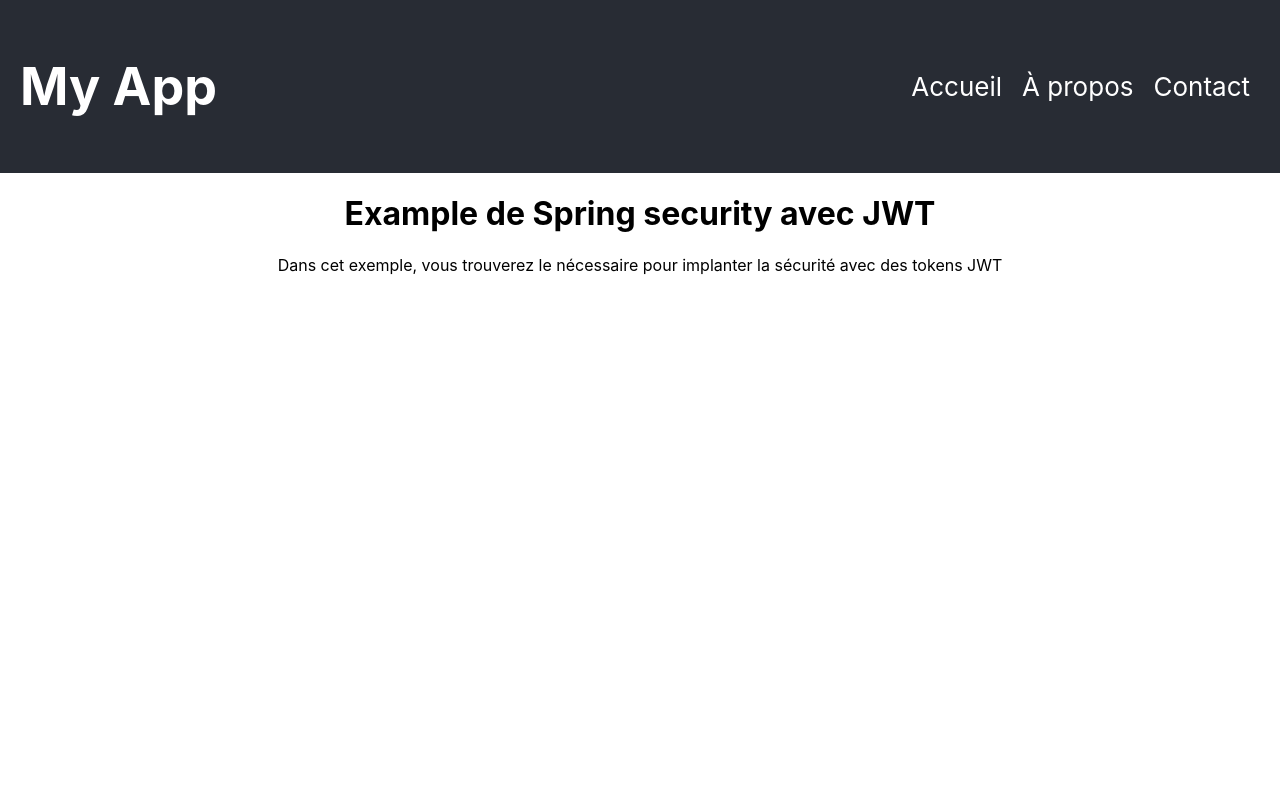
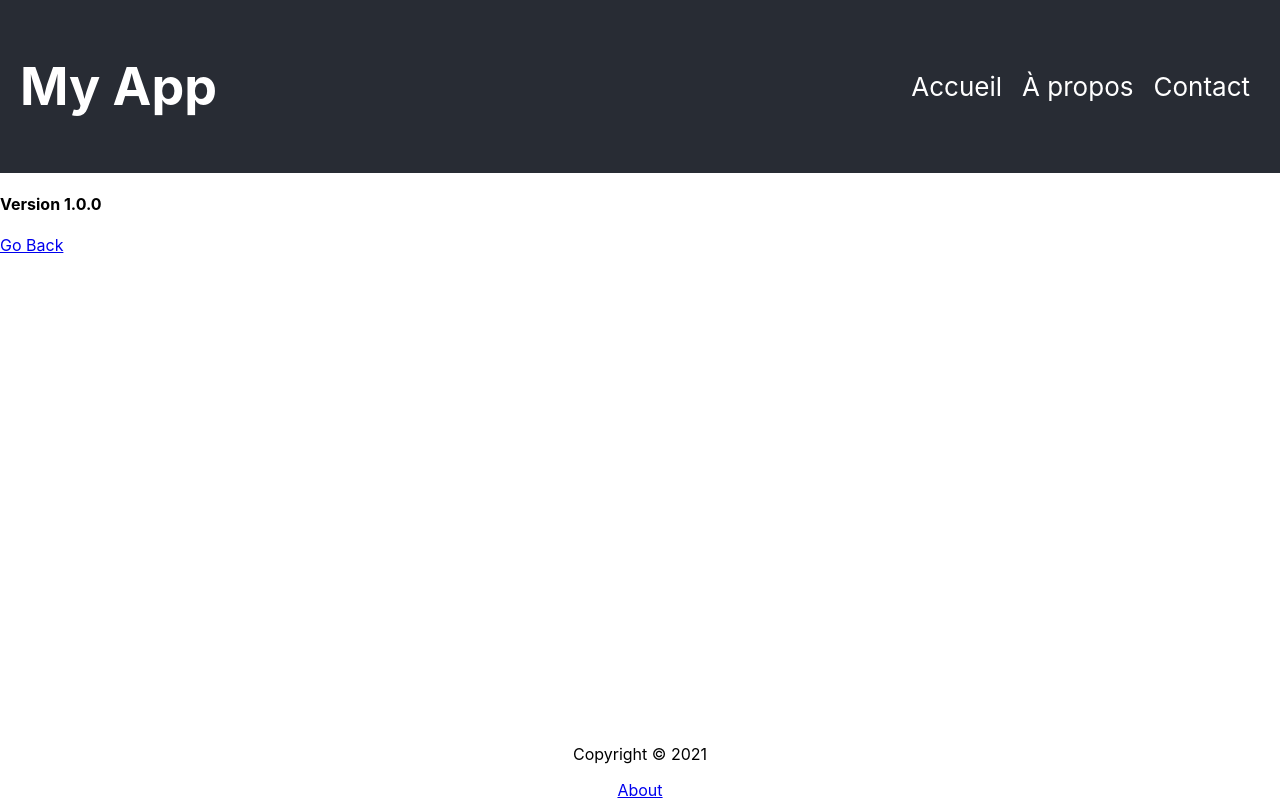
Before and after one commit to zeprof/ReactSpringSecurityJwtExample, a React (Create React App) app in the folder reactjwt/: page /about in a window 1280 px wide. Built offline with nearby package versions, Linux system fonts and the light colour scheme.

Commit message:
Add Outlet, routing and css

```diff
--- a/reactjwt/package.json
+++ b/reactjwt/package.json
@@ -9,7 +9,7 @@
     "react": "^18.2.0",
     "react-dom": "^18.2.0",
     "react-router-dom": "^6.23.0",
-    "react-scripts": "^3.0.1",
+    "react-scripts": "^5.0.1",
     "web-vitals": "^2.1.4"
   },
   "scripts": {
--- a/reactjwt/src/App.css
+++ b/reactjwt/src/App.css
@@ -1,11 +1,11 @@
 .App {
   text-align: center;
+  min-height: 100vh;
+  display: flex;
+  flex-direction: column;
 }
 
-.App-logo {
-  height: 40vmin;
-  pointer-events: none;
-}
+
 
 @media (prefers-reduced-motion: no-preference) {
   .App-logo {
@@ -36,3 +36,17 @@
     transform: rotate(360deg);
   }
 }
+
+.App-fullscreen {
+
+  /* example padding, font-size, background, etc */
+  padding: 10px;
+  background-color: lightskyblue;
+}
+
+.footer-bottom {
+  text-align: center;
+  margin-top: auto;
+  background: chartreuse ;
+  display: flex;
+}
--- a/reactjwt/src/App.js
+++ b/reactjwt/src/App.js
@@ -1,12 +1,19 @@
 import './App.css';
-import Header from "./components/Header";
+import PageLayout from "./components/PageLayout";
+import React from "react";
+import {Route, Routes} from "react-router-dom";
+import MainContainer from "./components/MainContainer";
+import About from "./components/About";
 
 function App() {
   return (
-    <div className="App">
-      <Header />
-      <h1>Example de Spring security avec JWT</h1>
-      <p>Dans cet exemple, vous trouverez le nécessaire pour implanter la sécurité avec des tokens JWT</p>
+    <div>
+      <Routes>
+        <Route path="/" element={<PageLayout />}>
+          <Route index element={<MainContainer/>}/>
+          <Route path='about' element={<About/>}/>
+        </Route>
+      </Routes>
 
     </div>
   );
--- /dev/null
+++ b/reactjwt/src/components/About.js
@@ -0,0 +1,13 @@
+import React from 'react'
+import {Link } from 'react-router-dom'
+
+const About = () => {
+    return (
+        <div>
+           <h4>Version 1.0.0</h4>
+           <Link to='/'>Go Back</Link>
+        </div>
+    )
+}
+
+export default About
--- /dev/null
+++ b/reactjwt/src/components/Footer.css
@@ -0,0 +1,6 @@
+.footercss {
+    text-align: center;
+    display: flex;
+    margin-top: auto;
+    flex-direction: column;
+}
--- /dev/null
+++ b/reactjwt/src/components/Footer.js
@@ -0,0 +1,13 @@
+import {Link } from 'react-router-dom'
+import './Footer.css'
+
+const Footer = () => {
+    return (
+        <footer className="footercss">
+            <p>Copyright &copy; 2021</p>
+            <Link to='/about'>About</Link>
+        </footer>
+    )
+}
+
+export default Footer
--- /dev/null
+++ b/reactjwt/src/components/MainContainer.js
@@ -0,0 +1,11 @@
+import React from "react";
+
+function MainContainer() {
+  return (
+    <div className="maincontainer">
+      <h1>Example de Spring security avec JWT</h1>
+      <p>Dans cet exemple, vous trouverez le nécessaire pour implanter la sécurité avec des tokens JWT</p>
+    </div>
+  )
+}
+export default MainContainer;
--- /dev/null
+++ b/reactjwt/src/components/PageLayout.css
@@ -0,0 +1,5 @@
+.pageLayout {
+    min-height: 100vh;
+    display: flex;
+    flex-direction: column;
+}
--- /dev/null
+++ b/reactjwt/src/components/PageLayout.js
@@ -0,0 +1,16 @@
+import {Outlet} from "react-router-dom";
+import Header from "./Header";
+import Footer from "./Footer";
+import './PageLayout.css'
+
+function PageLayout () {
+  return (
+    <div id="pagelayout" className="pageLayout">
+      <Header />
+      <Outlet />
+      <Footer />
+    </div>
+  );
+
+}
+export default PageLayout;
--- a/reactjwt/src/index.css
+++ b/reactjwt/src/index.css
@@ -11,3 +11,9 @@ code {
   font-family: source-code-pro, Menlo, Monaco, Consolas, 'Courier New',
     monospace;
 }
+
+.maincontainer {
+  display: flex;
+  flex-direction: column;
+  text-align: center;
+}
```
Also changed, not shown: 1 other file (tests, documents, lock files or other folders).
